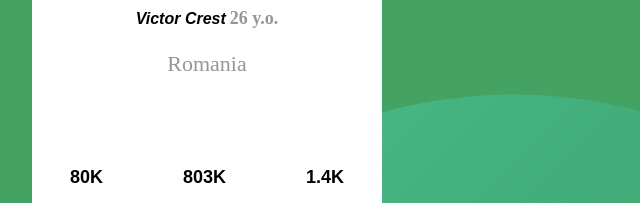
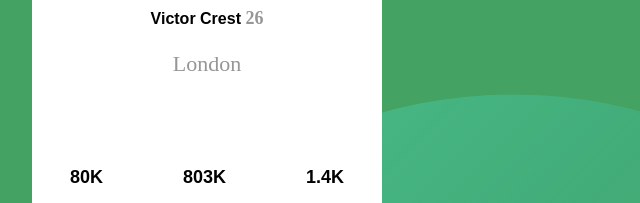
Before and after one commit to palroland21/profilecard, a plain HTML site: page index.html in a window 1280 px wide. Shown: the part 306-509 px from the top of the page, 553-1193 px from the left. Drawn offline with Linux system fonts and the light colour scheme; a web font is replaced by a local one.

Commit message:
Add files via upload

```diff
--- a/index.html
+++ b/index.html
@@ -3,15 +3,14 @@
 <head>
   <meta charset="UTF-8">
   <meta name="viewport" content="width=device-width, initial-scale=1.0">
-
-  <link rel="icon" type="image/png" sizes="32x32" href="./images/favicon-32x32.png">
+  <link rel="icon" href="images/image-victor.jpg" type="image/x-icon" />
   <link rel="stylesheet" href="https://fonts.google.com/specimen/Kumbh+Sans">
   <link rel="preconnect" href="https://fonts.googleapis.com">
   <link rel="preconnect" href="https://fonts.gstatic.com" crossorigin>
   <link href="https://fonts.googleapis.com/css2?family=Otomanopee+One&display=swap" rel="stylesheet">
   <link href="https://fonts.googleapis.com/css2?family=Raleway:wght@100&display=swap" rel="stylesheet">
 
-  <title>Frontend Mentor | Profile card component</title>
+  <title>Profile card</title>
   <link rel="stylesheet" href="style.css">
 </head>
 <body>
@@ -24,11 +23,11 @@
         <div class="victor_pct">
           <img id="victor" src="images/image-victor.jpg" alt="Victor">
         </div>
-        <h1> <strong><i>Victor Crest</i></strong> <span id="np">26 y.o.</span></h1>
-        <p class="ldn">Romania</p>
+        <h1> <strong>Victor Crest</strong><span id="np"> 26</span></h1>
+        <p class="ldn">London</p>
     </div>
     <div class="footer">
-        <p id="footer_title">80K 803K 1.4K</p>
+        <p id="footer_title">  80K 803K 1.4K</p>
         <p id="footer_text">Followers Likes <span class="punct">...</span>Photos</p>
     </div>
   </div>
```
